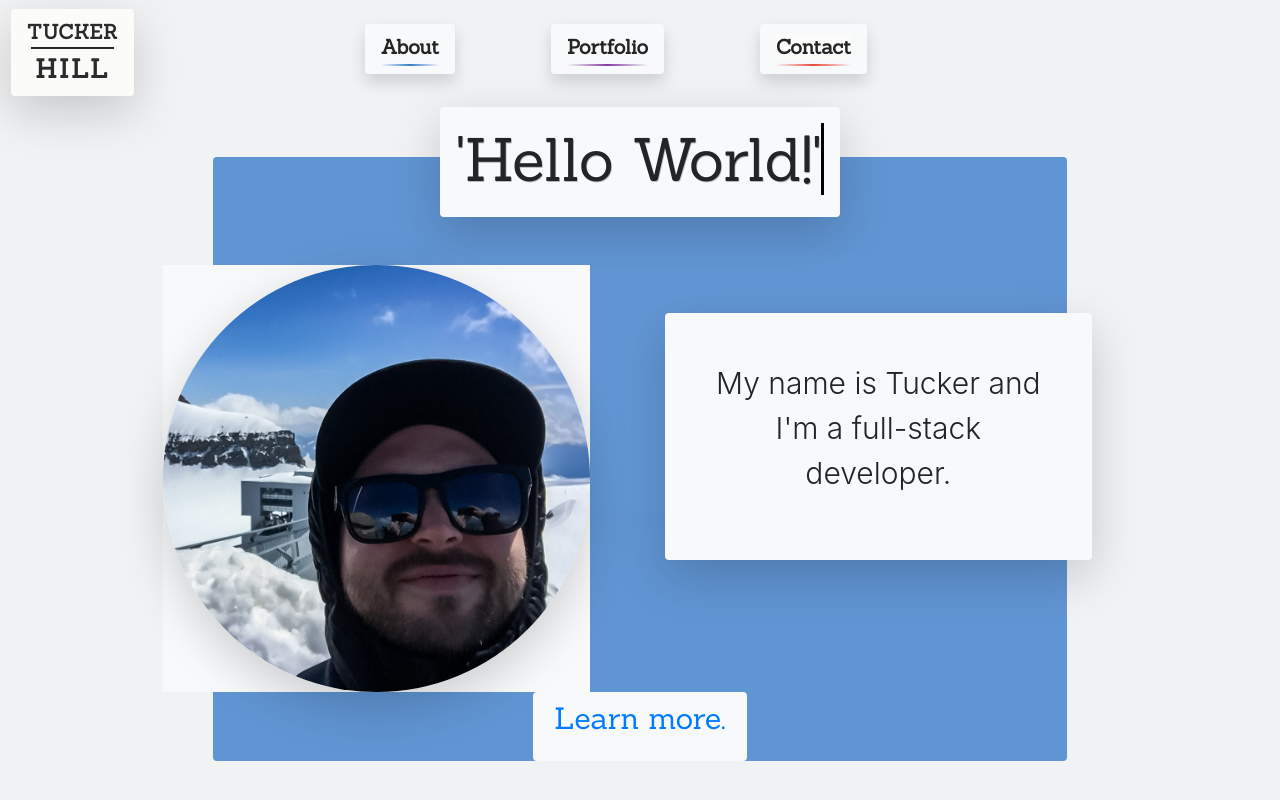
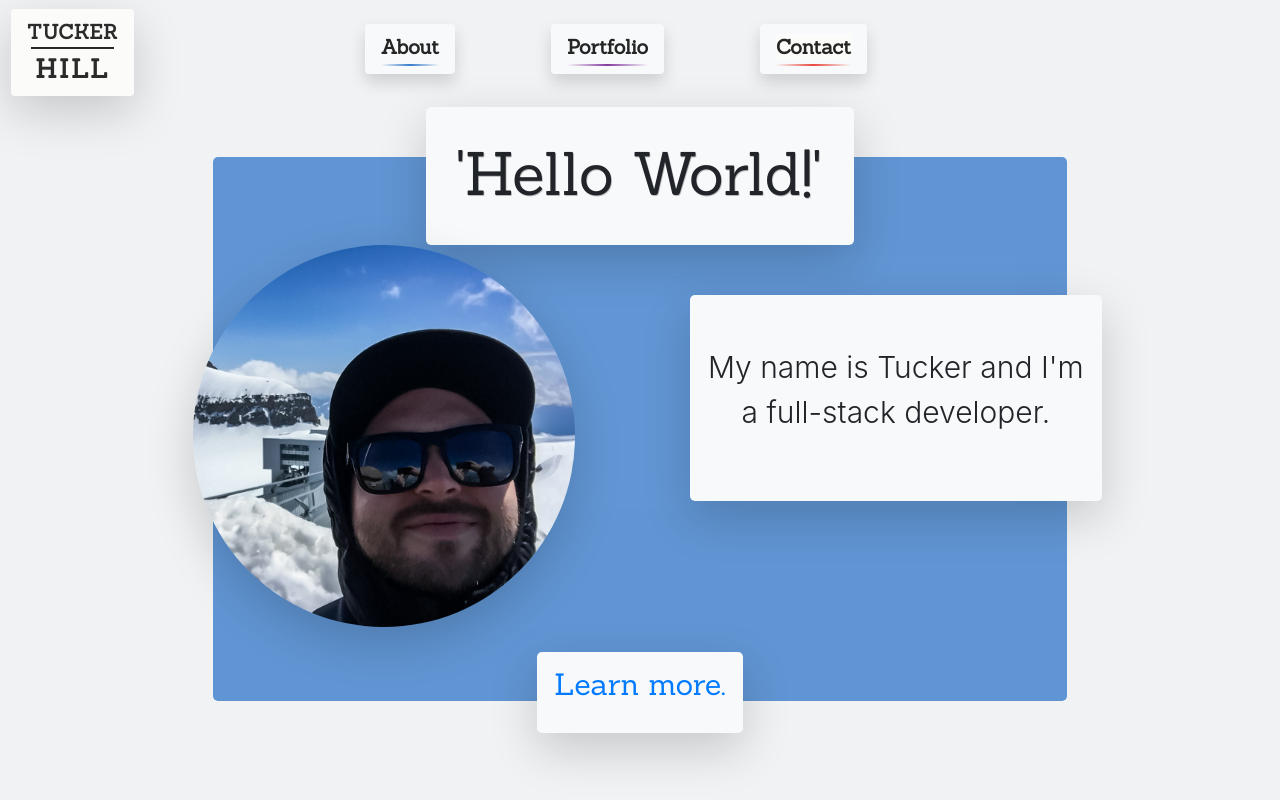
Before and after one commit to hill1635/hill-react-portfolio, a React (Create React App) app: page / in a window 1280 px wide. Shown: the top 800 px of the page. Built offline with nearby package versions, Linux system fonts and the light colour scheme.

Commit message:
Condensed code and minimized use of bootstrap classes so it's easier to view.

```diff
--- a/src/App.css
+++ b/src/App.css
@@ -9,9 +9,11 @@
 }
 
 .header {
+  animation: dropDown .3s ease-in-out forwards;
+  border-radius: 5px;
   display: inline-block;
   margin: -50px auto 0px auto;
-  animation: dropDown .3s ease-in-out forwards;
+  padding: 30px;
   transform-origin: top center;
 }
 
--- a/src/components/Footer/style.css
+++ b/src/components/Footer/style.css
@@ -1,5 +1,5 @@
 footer {
-  margin-top: 125px;
+  margin-top: 250px;
 }
 
 .icon {
--- a/src/index.css
+++ b/src/index.css
@@ -31,6 +31,9 @@ footer {
   background-color: rgba(112, 128, 144, 0.10);
 }
 
-.round {
-  border-radius: 30px;
+.bg-main {
+  background-color: rgb(22, 103, 195, 0.66);
+  border-radius: 5px;
+  margin: 50px auto 0px auto;
+  padding: 0px;
 }
--- a/src/pages/Home/index.js
+++ b/src/pages/Home/index.js
@@ -3,30 +3,26 @@ import "./style.css";
 
 function Home() {
   return (
-    <main className="bg-intro col-xs-12 col-md-10 col-lg-8 mt-5 p-0 mx-auto rounded text-center">
-      <div className="header bg-light p-3 mb-5 shadow-lg rounded">
+    <main className="bg-main col-11 col-md-10 col-lg-8 text-center">
+      <header className="header bg-light shadow-lg">
         <h1 className="typedText bg-light">'Hello World!'</h1>
-      </div>
+      </header>
       <div className="clearfix">
-        <div className="biopic bg-light d-inline-block col-6 float-left p-0">
+        <div className="biopic col-6">
           <img
             src="./images/me.jpeg"
             className="rounded-circle shadow-lg m-0 w-100"
           ></img>
         </div>
-        <div className="intro bg-light d-inline-block shadow-lg col-6 float-right mt-5 rounded">
-          <p className="py-5 px-4">
-            My name is Tucker and I'm a full-stack developer.
-          </p>
+        <div className="intro bg-light shadow-lg col-6">
+          <p>My name is Tucker and I'm a full-stack developer.</p>
         </div>
       </div>
-      <div className="learnMore intro bg-light w-25 p-1 rounded">
-        <a href="/about">
-          <span className="next">
-            <p className="mx-auto">Learn more.</p>
-          </span>
-        </a>
-      </div>
+      <a href="/about">
+        <span className="learnMore bg-light shadow-lg">
+          <p>Learn more.</p>
+        </span>
+      </a>
     </main>
   );
 }
--- a/src/pages/Home/style.css
+++ b/src/pages/Home/style.css
@@ -1,34 +1,32 @@
-  .bg-hello {
-    background-color: rgb(22, 103, 195, 0.95);
-  }
-
   .biopic {
+    animation: delay .5s, pop 1s .5s;
+    background: transparent;
+    display: inline-block;
+    float: left;
     margin-left: -50px;
-    animation: delay .5s, pop 1s .5s;
+    padding: 0px;
   }
 
   .intro {
-    margin-right: -25px;
+    animation: delay 1s, pop 1s 1s;
+    border-radius: 5px;
+    display: inline-block;
+    float: right;
     font-size: 30px;
     font-weight: 300;
-    animation: delay 1s, pop 1s 1s;
-  }
-
-  .bg-intro {
-    background-color: rgb(22, 103, 195, 0.66);
-    margin-top: 50px;
+    margin: 50px -50px 0px 0px;
+    padding: 50px 40px 50px 40px;
   }
 
   .learnMore {
+    animation: delay 1.5s, pop 1s 1.5s;
+    border-radius: 5px;
+    cursor: pointer;
+    display: inline-block;
     font-family: "Sanchez", serif;
-    margin: 0px auto -50px auto;
-    animation: delay 1.5s, pop 1s 1.5s;
+    font-size: 30px;
+    margin: 25px auto -50px auto;
+    padding: 10px;
+    text-align: center;
+    width: 25%;
   }
-
-  .next {
-    cursor: pointer;
-  }
-
-  .arrow {
-    font-size: 36px;
-  }
```
